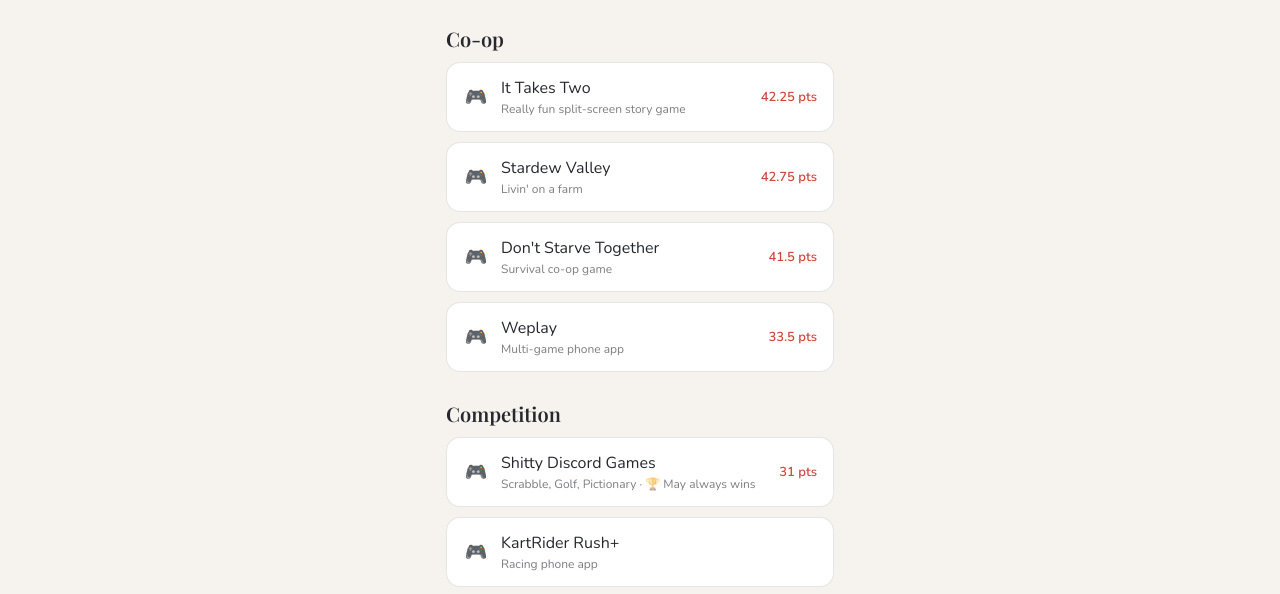
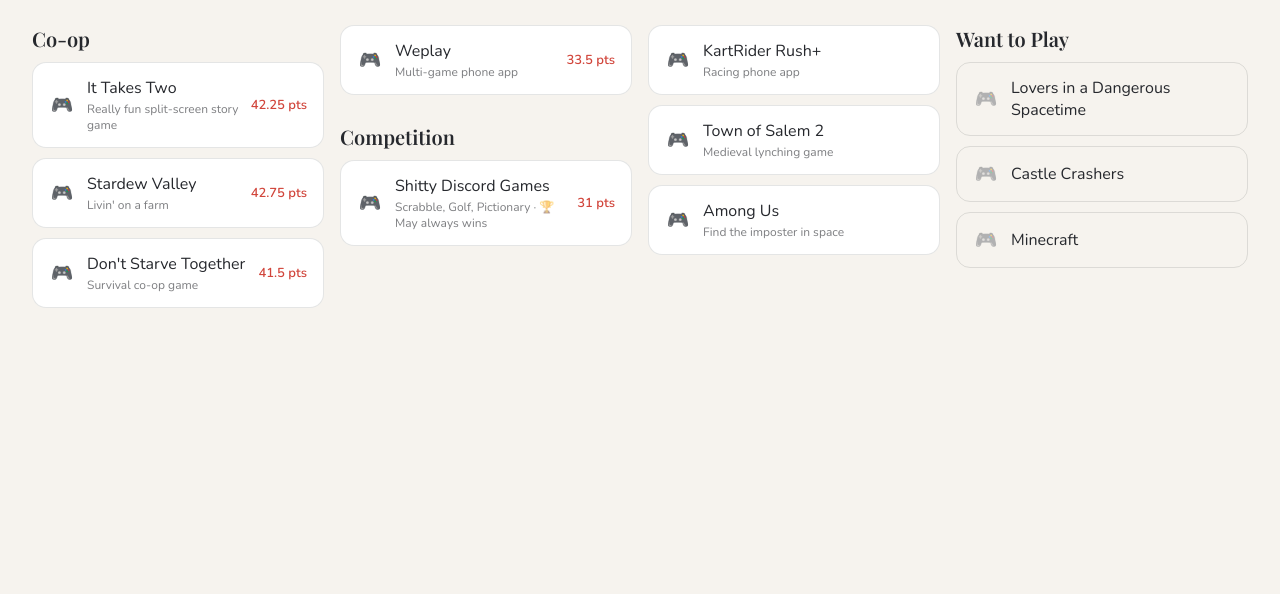
Before and after one commit to Urekzera/Maythan, a plain HTML site: page games.html in a window 1280 px wide. Shown: the part 189-783 px from the top of the page. Drawn offline with nearby package versions, Linux system fonts and the light colour scheme; a web font is replaced by a local one.

Commit message:
Wider multi-column layout for games, shows, movies and recipes on desktop

```diff
--- a/games.html
+++ b/games.html
@@ -7,13 +7,13 @@
   <link rel="preconnect" href="https://fonts.googleapis.com" />
   <link rel="preconnect" href="https://fonts.gstatic.com" crossorigin />
   <link href="https://fonts.googleapis.com/css2?family=Playfair+Display:ital,wght@0,600;1,500&family=Nunito:wght@400;600&display=swap" rel="stylesheet" />
-  <link rel="stylesheet" href="home.css?v=15" />
+  <link rel="stylesheet" href="home.css?v=18" />
 </head>
 <body>
 
   <a class="back" href="index.html">← Home</a>
 
-  <main>
+  <main class="wide collection">
     <header>
       <h1>Our Games</h1>
       <p class="tagline">Games we've played together</p>
--- a/home.css
+++ b/home.css
@@ -488,3 +488,33 @@ main.wide { max-width: 960px; }
   margin: 0;
   padding-left: 20px;
 }
+
+/* Games, TV shows, movies, recipes on big screens:
+   the whole list (headings + cards) flows into side-by-side columns,
+   so you don't have to scroll so much. Phones keep one column. */
+@media (min-width: 700px) {
+  main.collection { max-width: 1400px; padding-left: 32px; padding-right: 32px; }
+  main.collection #list {
+    columns: 260px 4;       /* as many 260px-wide columns as fit, up to 4 */
+    column-gap: 16px;
+    text-align: left;
+  }
+  main.collection .group-title {
+    break-after: avoid;     /* keep a heading with its first card */
+  }
+  main.collection #list > .group-title:first-child { margin-top: 0; }
+  main.collection .list { display: block; }
+  main.collection .list > * {
+    break-inside: avoid;    /* never cut a card in half between columns */
+    margin-bottom: 10px;
+  }
+  /* long comments: show 3 lines, the rest when the mouse is on the card */
+  main.collection .item-sub {
+    display: -webkit-box;
+    -webkit-line-clamp: 3;
+    -webkit-box-orient: vertical;
+    overflow: hidden;
+  }
+  main.collection .item:hover .item-sub { -webkit-line-clamp: unset; }
+  main.collection .item-sub:empty { display: none; }
+}
```
Also changed, not shown: bucket.html (+1 -1 lines), cats.html (+1 -1 lines), food.html (+1 -1 lines), index.html (+1 -1 lines), movies.html (+2 -2 lines), recipes.html (+2 -2 lines), tv.html (+2 -2 lines).
